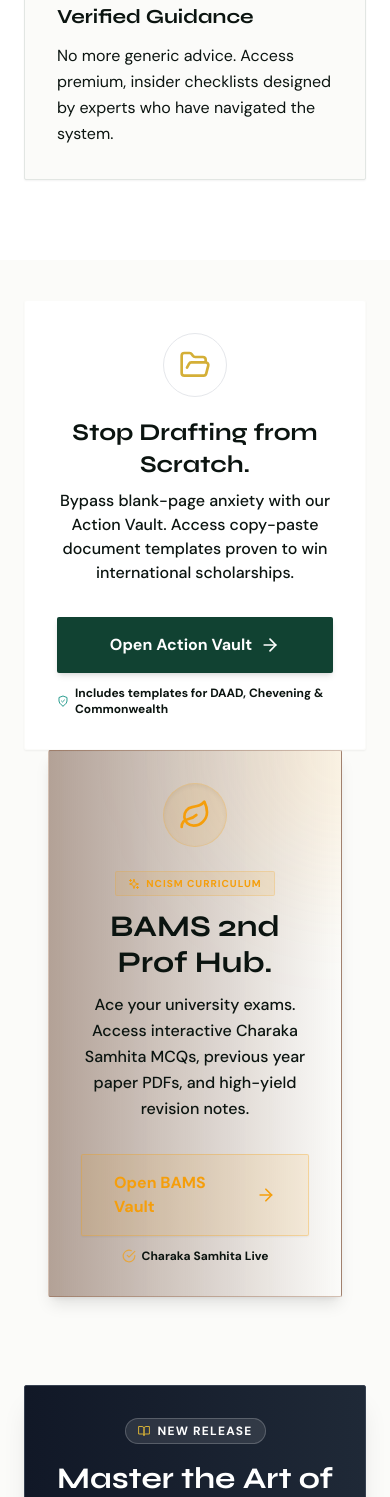
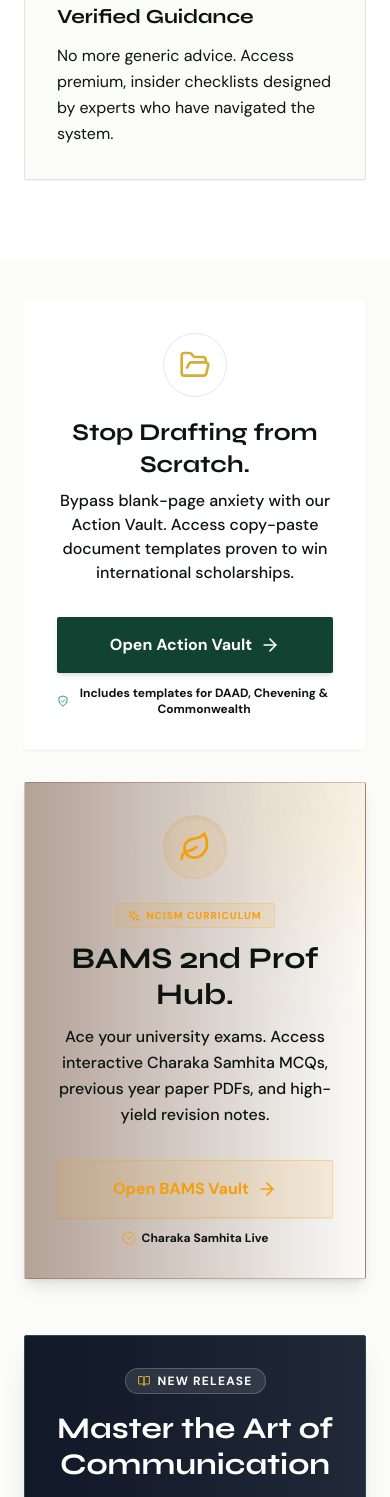
Before and after one commit to SahilDhinwa/Career-gps2.0, a Next.js app: page / in a window 390 px wide. Shown: the part 1642-3139 px from the top of the page. Built offline with nearby package versions, Linux system fonts and the light colour scheme; no server answers.

Commit message:
Update Action Vault and BAMS extension banners

```diff
--- a/app/page.tsx
+++ b/app/page.tsx
@@ -141,10 +141,12 @@ export default function LandingPage() {
         </div>
       </div>
 
-      {/* --- ACTION VAULT TOOLKIT EXTENSION --- */}
+      {/* --- ACTION VAULT & BAMS EXTENSIONS --- */}
       <div className="bg-background py-10 px-6 relative z-10 transition-colors duration-300">
-        <div className="max-w-6xl mx-auto">
-          <div className="relative p-[1px] rounded-sm bg-gradient-to-r from-warning/40 via-warning/10 to-warning/40 shadow-sm hover:shadow-md transition-shadow">
+        <div className="max-w-6xl mx-auto flex flex-col gap-8 md:gap-10">
+
+          {/* 1. ACTION VAULT BANNER */}
+          <div className="relative p-[1px] rounded-sm bg-gradient-to-r from-warning/40 via-warning/10 to-warning/40 shadow-sm hover:shadow-md transition-shadow w-full">
             <div className="bg-surface p-8 md:p-10 flex flex-col md:flex-row items-center justify-between gap-8 rounded-sm relative overflow-hidden">
 
               <div className="absolute top-0 left-0 w-full h-full bg-warning/5 pointer-events-none"></div>
@@ -170,7 +172,7 @@ export default function LandingPage() {
                 >
                   Open Action Vault <ArrowRight className="w-5 h-5" />
                 </Link>
-                <p className="text-xs font-bold text-foreground/60 flex items-center gap-1.5">
+                <p className="text-xs font-bold text-foreground/60 flex items-center gap-1.5 text-center md:text-right">
                   <ShieldCheck className="w-4 h-4 text-success" />
                   Includes templates for DAAD, Chevening & Commonwealth
                 </p>
@@ -179,9 +181,9 @@ export default function LandingPage() {
             </div>
           </div>
 
-                  {/* NEW: BAMS 2ND PROF STUDY HUB BANNER */}
-        <div className="max-w-6xl mx-auto px-6 mb-8 md:mb-12">
-          <div className="bg-gradient-to-r from-amber-950/40 to-background border border-amber-900/30 rounded-sm p-8 md:p-12 shadow-lg flex flex-col md:flex-row items-center justify-between gap-8 relative overflow-hidden group hover:border-amber-700/50 transition-colors duration-500">
+          {/* 2. BAMS 2ND PROF STUDY HUB BANNER */}
+          <div className="w-full">
+            <div className="bg-gradient-to-r from-amber-950/40 to-background border border-amber-900/30 rounded-sm p-8 md:p-12 shadow-lg flex flex-col md:flex-row items-center justify-between gap-8 relative overflow-hidden group hover:border-amber-700/50 transition-colors duration-500 w-full">
 
               {/* Ambient Background Glow */}
               <div className="absolute top-0 right-0 w-64 h-64 bg-amber-500/10 rounded-full blur-3xl -translate-y-1/2 translate-x-1/2 pointer-events-none"></div>
@@ -191,13 +193,13 @@ export default function LandingPage() {
                   <Leaf className="w-8 h-8 text-amber-500" />
                 </div>
                 <div>
-                <div className="inline-flex items-center gap-1.5 px-3 py-1 rounded-sm bg-amber-500/10 text-[10px] uppercase font-bold tracking-widest text-amber-500 mb-3 border border-amber-500/20">
+                  <div className="inline-flex items-center justify-center md:justify-start gap-1.5 px-3 py-1 rounded-sm bg-amber-500/10 text-[10px] uppercase font-bold tracking-widest text-amber-500 mb-3 border border-amber-500/20">
                     <Sparkles className="w-3 h-3" /> NCISM Curriculum
                   </div>
                   <h2 className="font-heading text-3xl md:text-4xl font-bold text-foreground mb-3">
                     BAMS 2nd Prof Hub.
                   </h2>
-                <p className="text-foreground/70 font-medium max-w-xl leading-relaxed">
+                  <p className="text-foreground/70 font-medium max-w-xl leading-relaxed mx-auto md:mx-0">
                     Ace your university exams. Access interactive Charaka Samhita MCQs, previous year paper PDFs, and high-yield revision notes.
                   </p>
                 </div>
```
Lines whose indentation alone changed are shown as unchanged.
